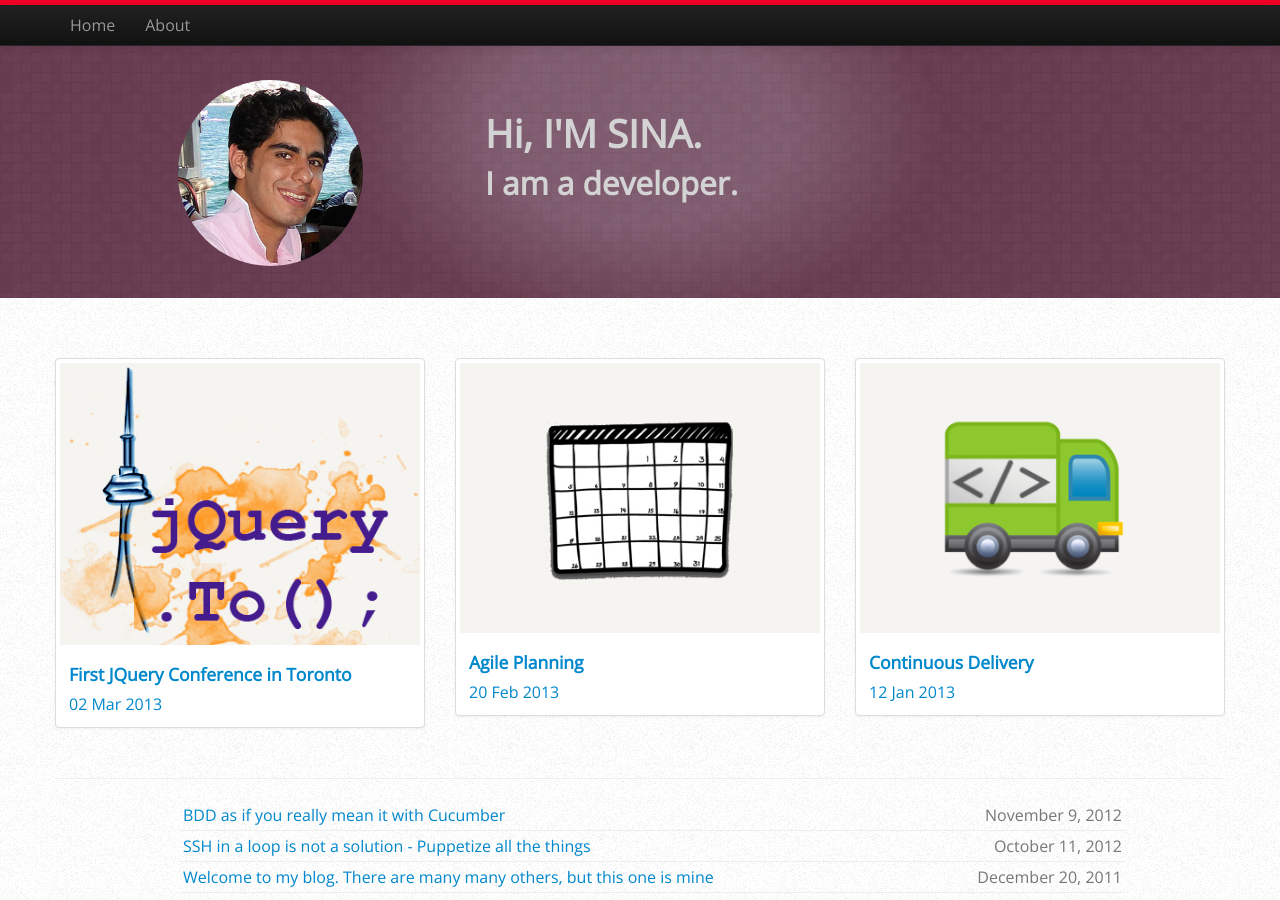
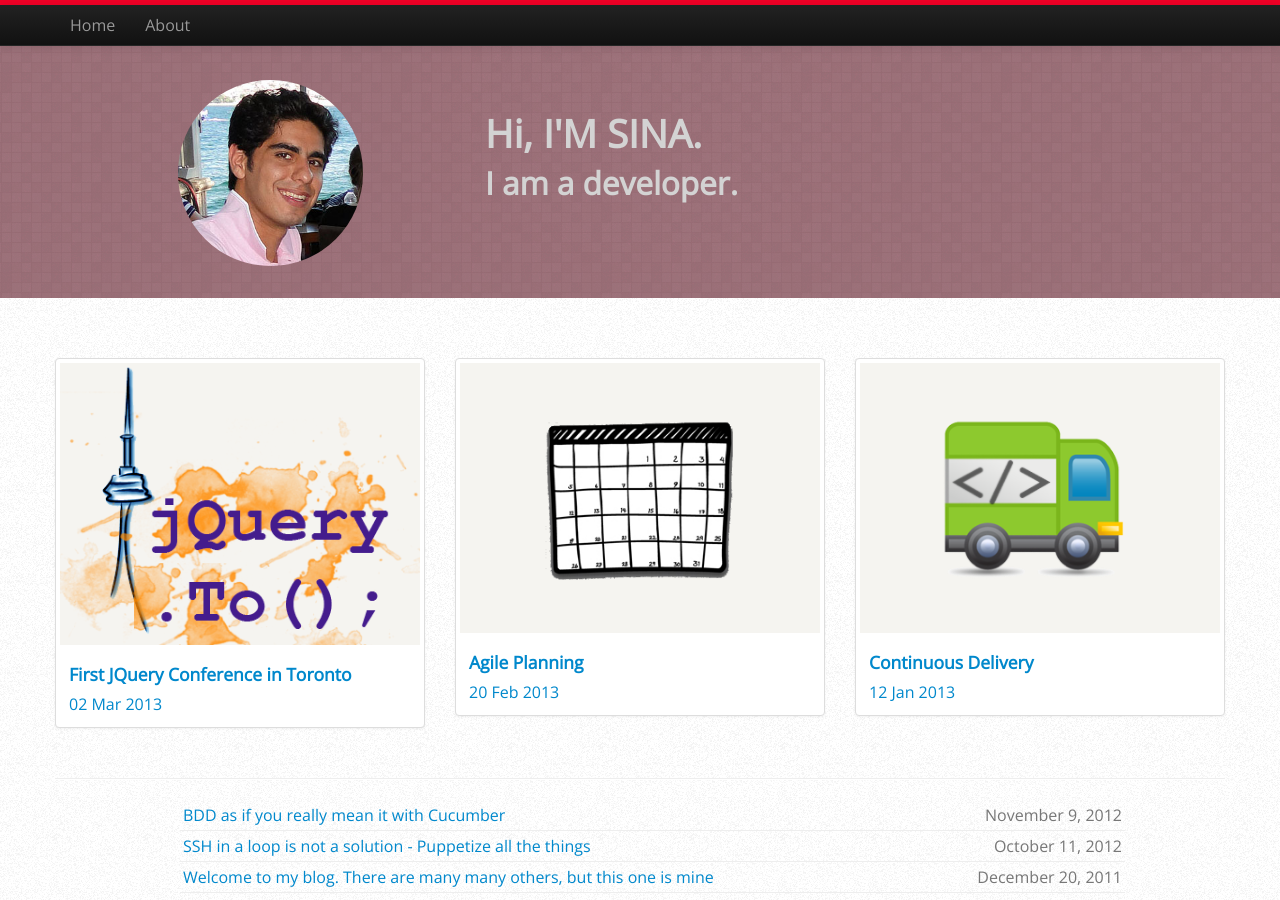
Before and after one commit to sinajahan/sinajahan.github.com, a Jekyll site: the page built from index.html, in a window 1280 px wide and 900 px high. Built offline with Jekyll 4.4.1, drawn with Linux system fonts in a browser that asks for light colours; nearby versions of some CDN libraries; Markdown is read by kramdown in place of the engine named in the settings.

Commit message:
fixing header

```diff
--- a/css/main.css
+++ b/css/main.css
@@ -80,9 +80,7 @@
   /*margin-bottom: 1em;*/
   /*background-color: PURPLE;*/
   color: lightgray;
-  background-image: url("/img/blocksbg.png"),-webkit-radial-gradient(50% 50%, 300px 200px, rgba(123,158,204,0.7) 50%, #557 100%);
-  background-position: 0 0,0 0;
-  background-repeat: repeat,no-repeat;
+  background: url("/img/blocksbg.png"), -webkit-radial-gradient(50% 50%, 300px 200px, rgba(245,244,240, 0.7) 50%, #F5F4F0 100%) repeat, no-repeat 0 0, 0 0;
   padding: 7em 3em 2em;
 
 }
```
